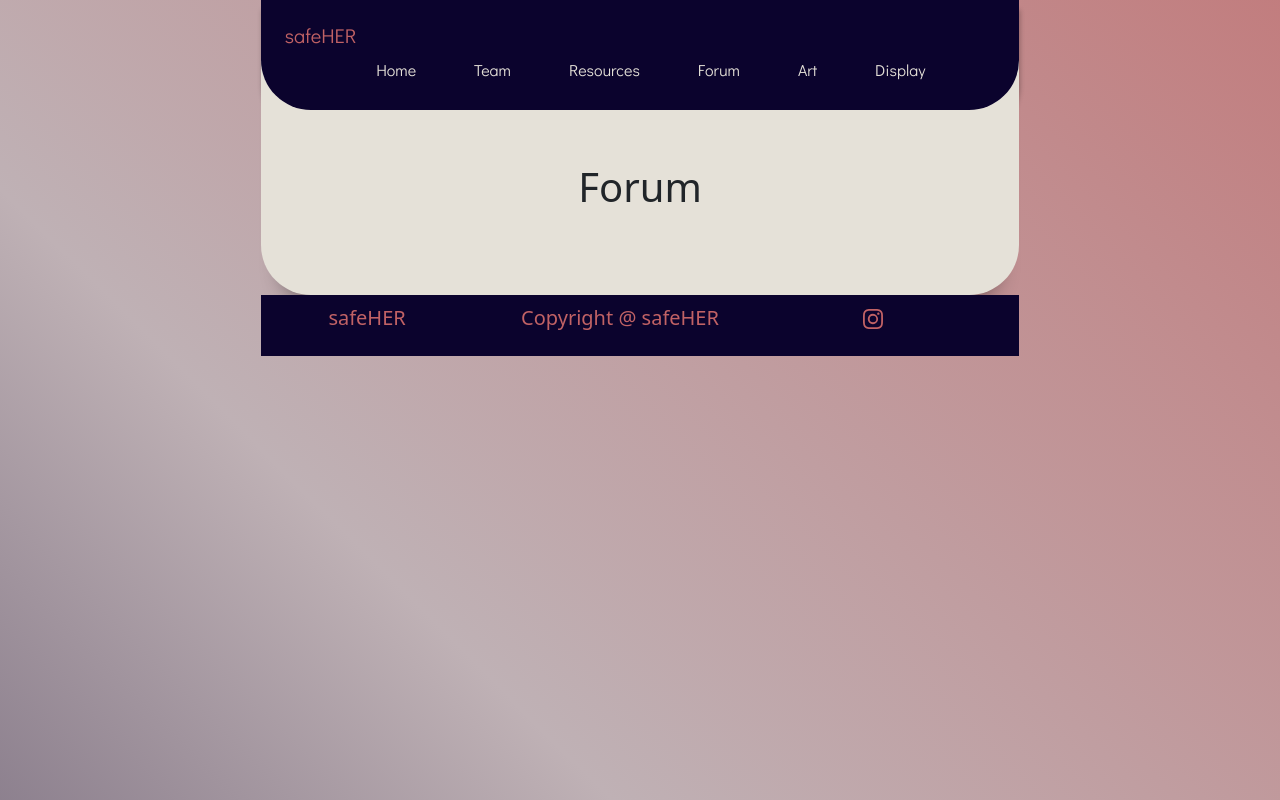
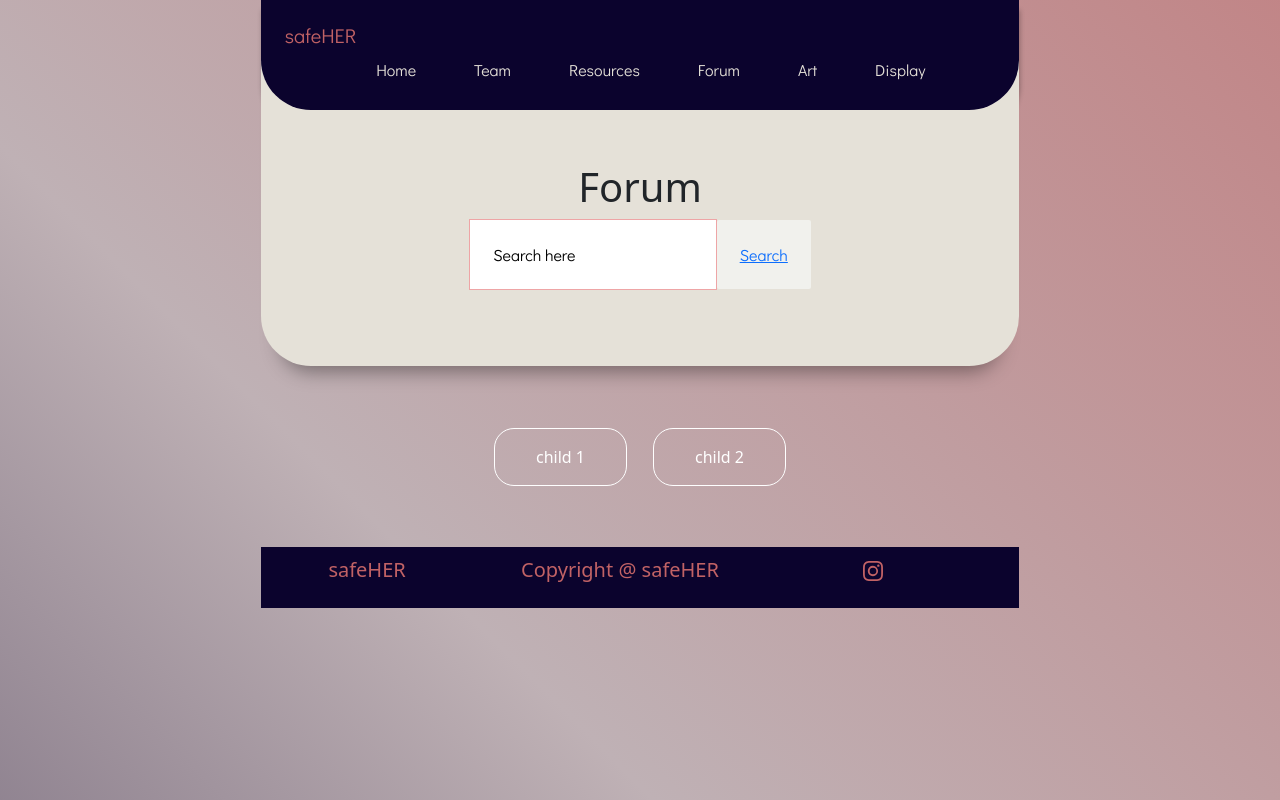
Before and after one commit to ArchitaSarin/safe-her1, a React (Create React App) app in the folder my-app/: page /forum in a window 1280 px wide. Built offline with nearby package versions, Linux system fonts and the light colour scheme.

Commit message:
Added search bar to forum

```diff
--- a/my-app/src/Components/forum.js
+++ b/my-app/src/Components/forum.js
@@ -5,8 +5,24 @@ import '../Styles/forum.css';
 
 export const Forum = () => {
     return (
-        <div className="forum-intro">
-            <h1>Forum</h1>
+        <div>
+            <div className="forum-intro">
+                <h1>Forum</h1>
+
+                <div className="forum-search-bar">
+                <input type="text" placeholder="Search here"></input>
+                <button>
+                    <a href="#">Search</a>
+                    <ion-icon name="search-outline" class="search-icon"></ion-icon>
+                </button>
+
+            </div>
+            </div>
+
+            <div className='parent'>
+                <div className='child'>child 1</div>
+                <div className='child'>child 2</div>
+            </div>
         </div>
     )
 }
--- a/my-app/src/Styles/forum.css
+++ b/my-app/src/Styles/forum.css
@@ -43,13 +43,90 @@
   text-align: center;
 }
 
-  .intro-container h1{
-    color: #F8F8F8;
-    font-size: 4rem;
-    padding: 1%;
+.parent {
+  margin: 1rem;
+  padding: 2rem 2rem;
+  text-align: center;
+}
+.child {
+  display: inline-block;
+  border: 1px solid white;
+  padding: 1rem 1rem;
+  vertical-align: middle;
+  color: white;
 }
 
-  .intro-container p {
-    font-family: "Didact Gothic", sans-serif;
-    color: #F8F8F8;
+/* SEARCH BAR CONTAINER */
+.search-local {
+	width: 100%;
+	max-width: 75rem;
+	display: flex;
+	align-items: center;
+	column-gap: 2rem;
+	padding-left: 2rem;
+	background: var(--white);
+	border-radius: 1rem;
+	min-height: 50px;
+	height: auto;
+	border: 0.1rem solid var(--black);
+	border-right: none;
 }
+
+/* ICON */
+.icon {
+	color: var(--red);
+	font-size: 3.5rem;
+	display: flex;
+	align-items: center;
+	cursor: pointer;
+}
+
+.icon:hover {
+	animation: funny-icon 0.4s ease-in-out;
+}
+
+@keyframes funny-icon {
+	0% {
+		scale: 1;
+	}
+
+	50% {
+		scale: 0.8;
+		transform-origin: bottom;
+		transform: rotate(-15deg);
+	}
+
+	100% {
+		scale: 1;
+	}
+}
+
+/* INPUT */
+.search-local input {
+	height: 100%;
+	width: 100%;
+	background: var(--white);
+	display: flex;
+	outline: none;
+	border: none;
+	color: var(--black);
+	font-size: 1rem;
+}
+
+input[type="text"]::placeholder {
+	color: var(--black);
+	font-size: 1rem;
+}
+
+/* BUTTON */
+.search-local button {
+	background: var(--red);
+	border: none;
+	border-radius: 0 1rem 1rem 0;
+	font-weight: 500;
+	font-size: 1.4rem;
+	width: 70%;
+	cursor: pointer;
+	transition: all 0.3s;
+	text-align: center;
+}
```
Lines whose indentation alone changed are shown as unchanged.
